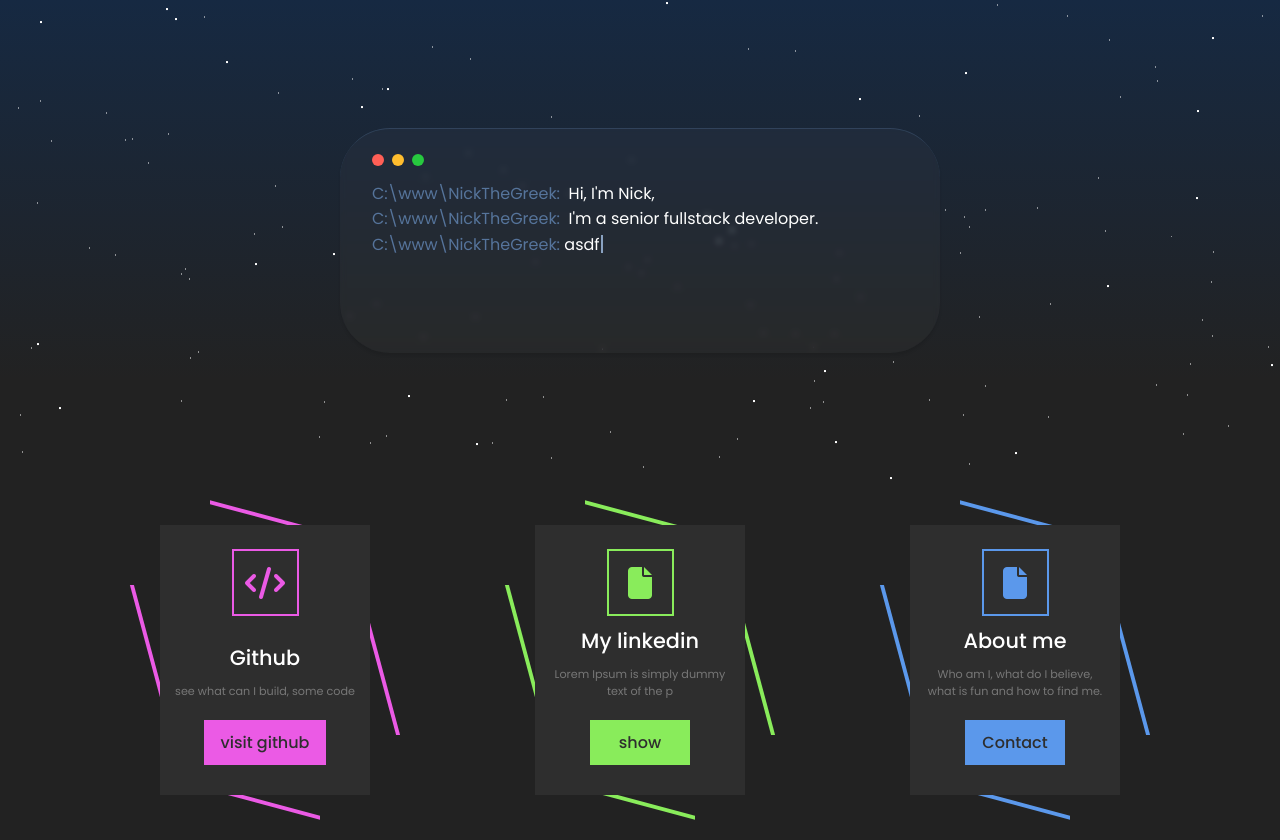
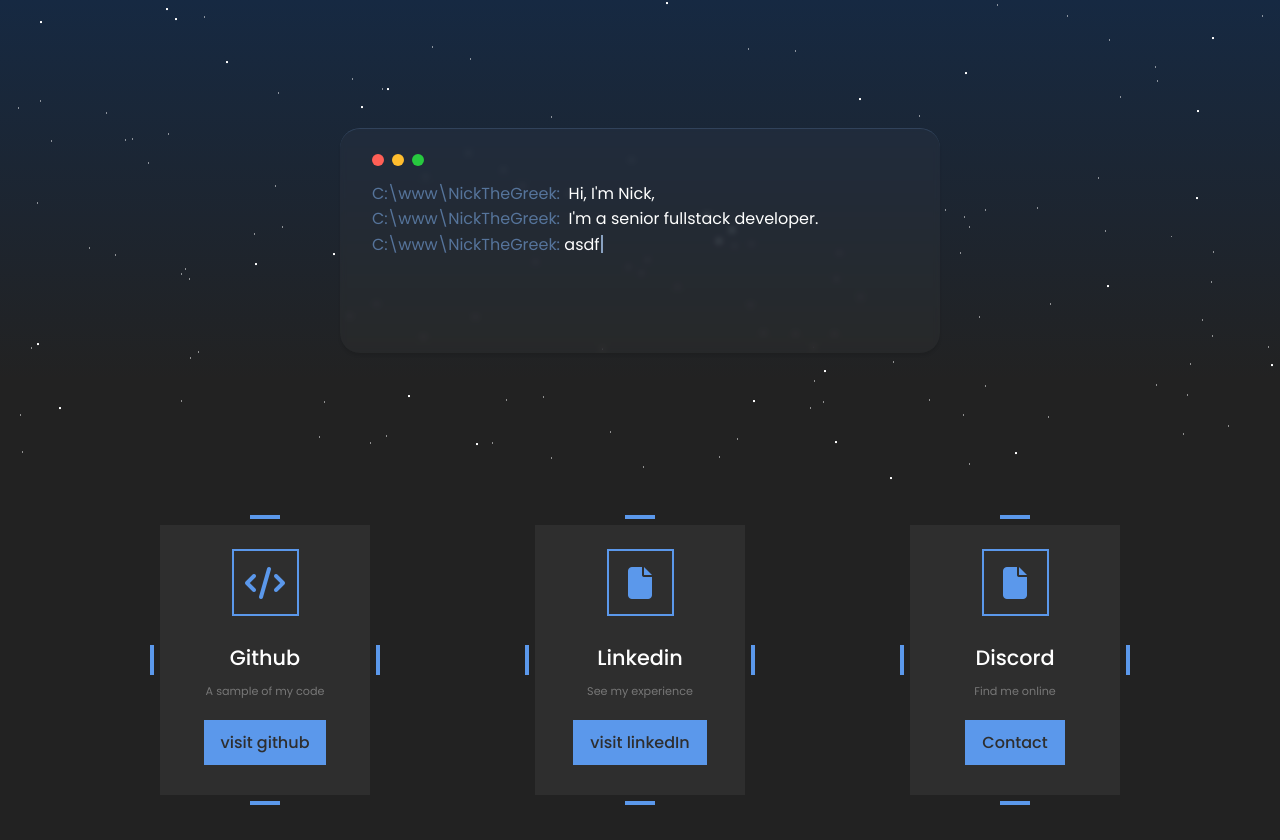
Before and after one commit to NickParonis/Typescript-React-UI, a React (Vite) app: page / in a window 1280 px wide. Built offline with nearby package versions, Linux system fonts and the light colour scheme.

Commit message:
css improvements

```diff
--- a/src/components/Card.css
+++ b/src/components/Card.css
@@ -9,12 +9,14 @@
     justify-content: space-evenly;
     width: 100%;
   }
+
   .card__bx {
     --dark-color: #2e2e2e;
     --dark-alt-color: #777777;
     --white-color: #ffffff;
     --button-color: #333333;
     --transition: 0.5s ease-in-out;
+
 
     margin: 25px;
     font-family: inherit;
@@ -133,15 +135,15 @@
     box-shadow: 0 0 0 4px var(--dark-color), 0 0 0 300px #eb5ae5;
   }
   .card__bx__purple::after {
-    inset: 60px -10px;
+    inset: 120px -10px;
     border-left: 4px solid #eb5ae5;
-    transform: skew(15deg);
+    /* transform: skew(15deg); */
     border-right: 4px solid #eb5ae5;
   }
   .card__bx__purple::before {
-    inset: -10px 50px;
+    inset: -10px 90px;
     border-top: 4px solid #eb5ae5;
-    transform: skewY(15deg);
+    /* transform: skewY(15deg); */
     border-bottom: 4px solid #eb5ae5;
   }
 
@@ -178,15 +180,15 @@
     box-shadow: 0 0 0 4px var(--dark-color), 0 0 0 300px #89ec5b;
   }
   .card__bx__green::after {
-    inset: 60px -10px;
+    inset: 120px -10px;
     border-left: 4px solid #89ec5b;
-    transform: skew(15deg);
+    /* transform: skew(15deg); */
     border-right: 4px solid #89ec5b;
   }
   .card__bx__green::before {
-    inset: -10px 50px;
+    inset: -10px 90px;
     border-top: 4px solid #89ec5b;
-    transform: skewY(15deg);
+    /* transform: skewY(15deg); */
     border-bottom: 4px solid #89ec5b;
   }
 
@@ -222,14 +224,14 @@
     box-shadow: 0 0 0 4px var(--dark-color), 0 0 0 300px #5b98eb;
   }
   .card__bx__blue::after {
-    inset: 60px -10px;
+    inset: 120px -10px;
     border-left: 4px solid #5b98eb;
-    transform: skew(15deg);
+    /* transform: skew(15deg); */
     border-right: 4px solid #5b98eb;
   }
   .card__bx__blue::before {
-    inset: -10px 50px;
+    inset: -10px 90px;
     border-top: 4px solid #5b98eb;
-    transform: skewY(15deg);
+    /* transform: skewY(15deg); */
     border-bottom: 4px solid #5b98eb;
   }
--- a/src/components/terminal.css
+++ b/src/components/terminal.css
@@ -10,7 +10,7 @@
     flex-direction: column;
     justify-content: center;
     align-items: center;
-    border-radius: 50px;
+    border-radius: 20px;
     background-color: rgba(255, 255, 255, 0.027);
     backdrop-filter: blur(3px);
     border-top: 1px solid rgba(77, 104, 138, 0.4);
--- a/src/data/cards.json
+++ b/src/data/cards.json
@@ -2,26 +2,26 @@
     "cardsdata":
     [
         {
-            "color": "purple",
+            "color": "blue",
             "icon": "fa-solid fa-code",
             "title": "Github",
-            "text": "see what can I build, some code",
+            "text": "A sample of my code",
             "buttontext": "visit github",
-            "buttonURL": "https://github.com/NickParonis"
-        },
-        {
-            "color": "green",
-            "icon": "fa-solid fa-file",
-            "title": "My linkedin",
-            "text": "Lorem Ipsum is simply dummy text of the p",
-            "buttontext": "show",
             "buttonURL": "https://github.com/NickParonis"
         },
         {
             "color": "blue",
             "icon": "fa-solid fa-file",
-            "title": "About me",
-            "text": "Who am I, what do I believe, what is fun and how to find me.",
+            "title": "Linkedin",
+            "text": "See my experience",
+            "buttontext": "visit linkedIn",
+            "buttonURL": "https://www.linkedin.com/in/nick-d-paronis/"
+        },
+        {
+            "color": "blue",
+            "icon": "fa-solid fa-file",
+            "title": "Discord",
+            "text": "Find me online",
             "buttontext": "Contact",
             "buttonURL": "https://github.com/NickParonis"
         }
```
Also changed, not shown: src/components/terminal.tsx (line endings or trailing spaces).
